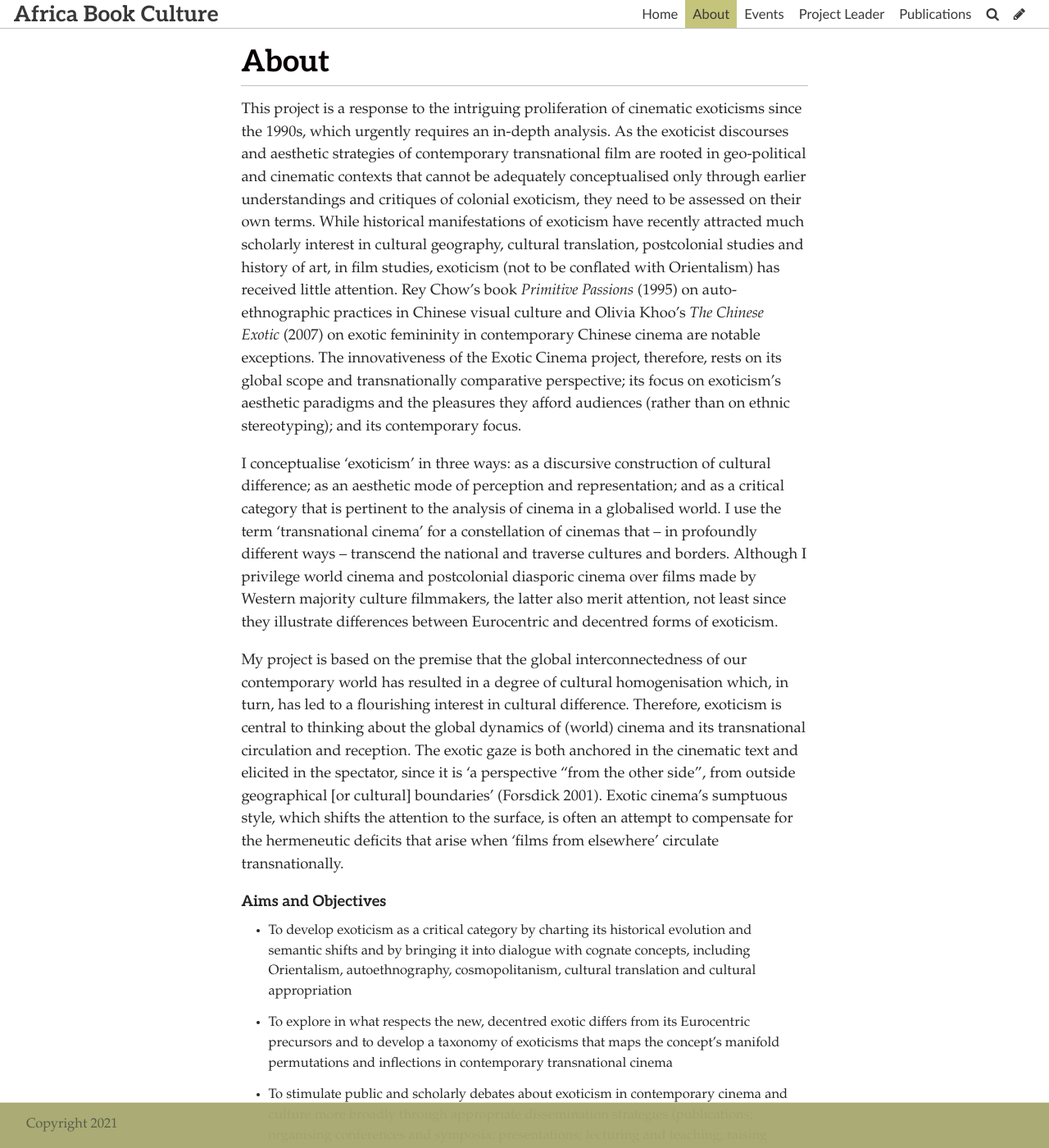
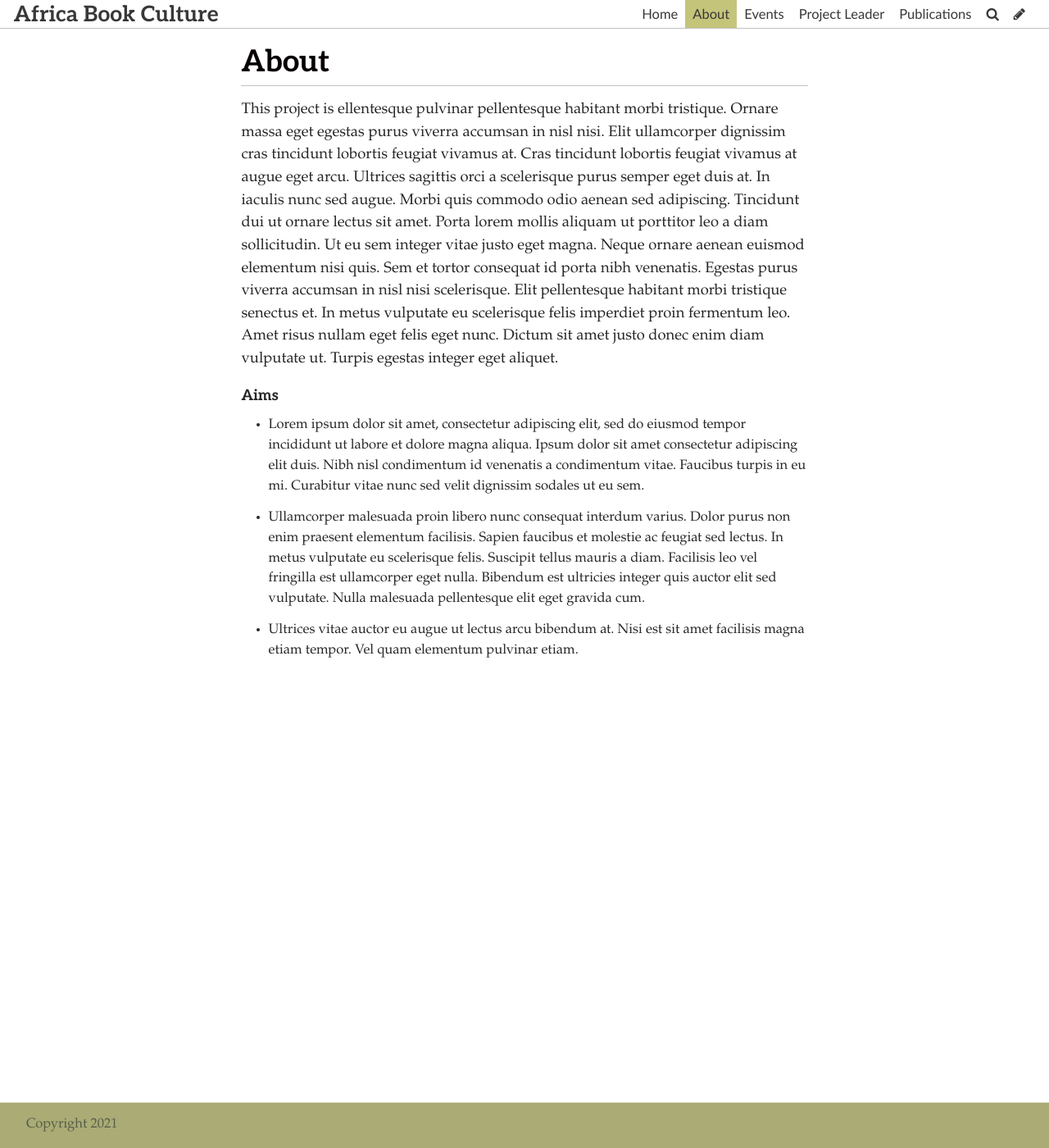
Before and after one commit to africabookculture/africabookculture.github.io, a Jekyll site: the page built from pages/about.md, in a window 1280 px wide and 1400 px high. Shown: the whole window at 82% size. Built offline with Jekyll 4.4.1, drawn with Linux system fonts in a browser that asks for light colours; some web fonts are replaced; some of the changed text lies outside the part shown.

```diff
--- a/pages/about.md
+++ b/pages/about.md
@@ -9,14 +9,10 @@ date: 2020-06-29T15:36:12.231Z
 tags: null
 description: null
 ---
-This project is a response to the intriguing proliferation of cinematic exoticisms since the 1990s, which urgently requires an in-depth analysis. As the exoticist discourses and aesthetic strategies of contemporary transnational film are rooted in geo-political and cinematic contexts that cannot be adequately conceptualised only through earlier understandings and critiques of colonial exoticism, they need to be assessed on their own terms. While historical manifestations of exoticism have recently attracted much scholarly interest in cultural geography, cultural translation, postcolonial studies and history of art, in film studies, exoticism (not to be conflated with Orientalism) has received little attention. Rey Chow’s book *Primitive Passions* (1995) on auto-ethnographic practices in Chinese visual culture and Olivia Khoo’s *The Chinese Exotic* (2007) on exotic femininity in contemporary Chinese cinema are notable exceptions. The innovativeness of the Exotic Cinema project, therefore, rests on its global scope and transnationally comparative perspective; its focus on exoticism’s aesthetic paradigms and the pleasures they afford audiences (rather than on ethnic stereotyping); and its contemporary focus.
+This project is ellentesque pulvinar pellentesque habitant morbi tristique. Ornare massa eget egestas purus viverra accumsan in nisl nisi. Elit ullamcorper dignissim cras tincidunt lobortis feugiat vivamus at. Cras tincidunt lobortis feugiat vivamus at augue eget arcu. Ultrices sagittis orci a scelerisque purus semper eget duis at. In iaculis nunc sed augue. Morbi quis commodo odio aenean sed adipiscing. Tincidunt dui ut ornare lectus sit amet. Porta lorem mollis aliquam ut porttitor leo a diam sollicitudin. Ut eu sem integer vitae justo eget magna. Neque ornare aenean euismod elementum nisi quis. Sem et tortor consequat id porta nibh venenatis. Egestas purus viverra accumsan in nisl nisi scelerisque. Elit pellentesque habitant morbi tristique senectus et. In metus vulputate eu scelerisque felis imperdiet proin fermentum leo. Amet risus nullam eget felis eget nunc. Dictum sit amet justo donec enim diam vulputate ut. Turpis egestas integer eget aliquet.
 
-I conceptualise ‘exoticism’ in three ways: as a discursive construction of cultural difference; as an aesthetic mode of perception and representation; and as a critical category that is pertinent to the analysis of cinema in a globalised world. I use the term ‘transnational cinema’ for a constellation of cinemas that – in profoundly different ways – transcend the national and traverse cultures and borders. Although I privilege world cinema and postcolonial diasporic cinema over films made by Western majority culture filmmakers, the latter also merit attention, not least since they illustrate differences between Eurocentric and decentred forms of exoticism.
+### Aims
 
-My project is based on the premise that the global interconnectedness of our contemporary world has resulted in a degree of cultural homogenisation which, in turn, has led to a flourishing interest in cultural difference. Therefore, exoticism is central to thinking about the global dynamics of (world) cinema and its transnational circulation and reception. The exotic gaze is both anchored in the cinematic text and elicited in the spectator, since it is ‘a perspective “from the other side”, from outside geographical \[or cultural] boundaries’ (Forsdick 2001). Exotic cinema’s sumptuous style, which shifts the attention to the surface, is often an attempt to compensate for the hermeneutic deficits that arise when ‘films from elsewhere’ circulate transnationally.
-
-### Aims and Objectives
-
-* To develop exoticism as a critical category by charting its historical evolution and semantic shifts and by bringing it into dialogue with cognate concepts, including Orientalism, autoethnography, cosmopolitanism, cultural translation and cultural appropriation
-* To explore in what respects the new, decentred exotic differs from its Eurocentric precursors and to develop a taxonomy of exoticisms that maps the concept’s manifold permutations and inflections in contemporary transnational cinema
-* To stimulate public and scholarly debates about exoticism in contemporary cinema and culture more broadly through appropriate dissemination strategies (publications; organising conferences and symposia; presentations; lecturing and teaching; raising awareness). In particular, I would welcome opportunities to introduce relevant exotic films about cross-cultural encounters to the cinephile public at film screenings and contribute to workshops and discussion panels
+- Lorem ipsum dolor sit amet, consectetur adipiscing elit, sed do eiusmod tempor incididunt ut labore et dolore magna aliqua. Ipsum dolor sit amet consectetur adipiscing elit duis. Nibh nisl condimentum id venenatis a condimentum vitae. Faucibus turpis in eu mi. Curabitur vitae nunc sed velit dignissim sodales ut eu sem.
+- Ullamcorper malesuada proin libero nunc consequat interdum varius. Dolor purus non enim praesent elementum facilisis. Sapien faucibus et molestie ac feugiat sed lectus. In metus vulputate eu scelerisque felis. Suscipit tellus mauris a diam. Facilisis leo vel fringilla est ullamcorper eget nulla. Bibendum est ultricies integer quis auctor elit sed vulputate. Nulla malesuada pellentesque elit eget gravida cum.
+- Ultrices vitae auctor eu augue ut lectus arcu bibendum at. Nisi est sit amet facilisis magna etiam tempor. Vel quam elementum pulvinar etiam.
```
Also changed, not shown: _news/anynewsthatyoulike.md (added, +16 -0 lines), admin/config.yml (+86 -0 lines).
